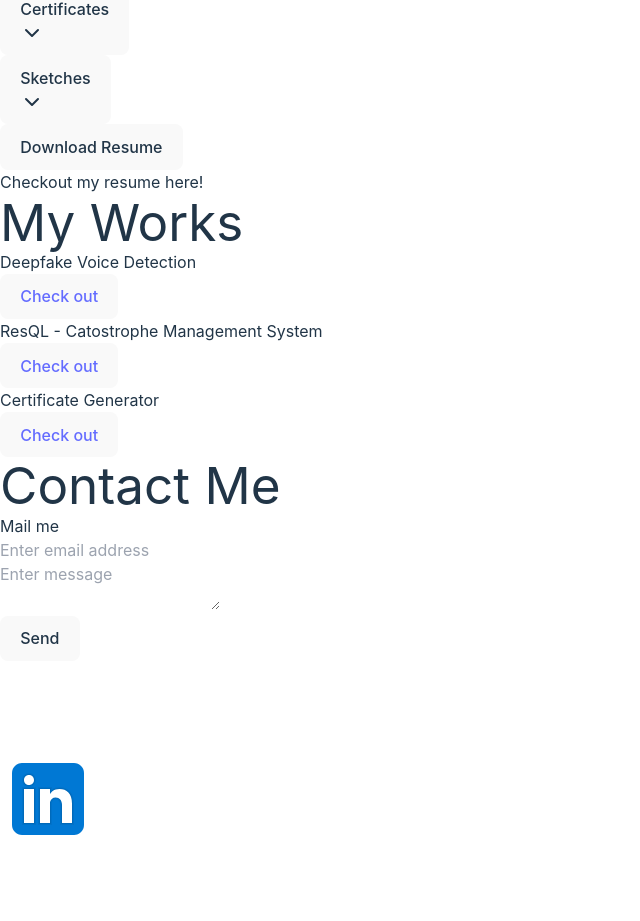
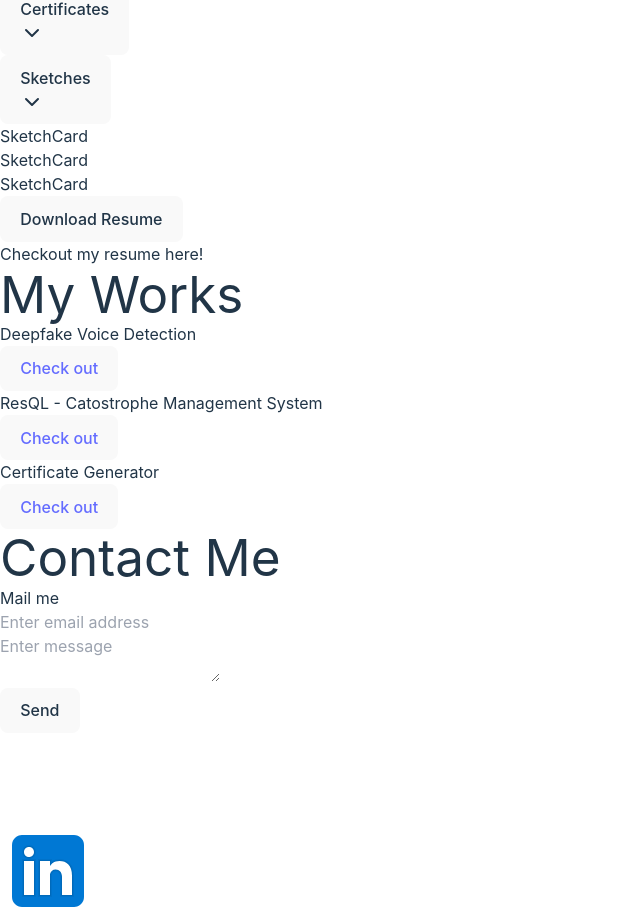
Before and after one commit to rohancs127/rohan-portfolio, a React (Vite) app: page / in a window 1280 px wide. Shown: the part 3356-4277 px from the top of the page, without its empty margins (0-640 px from the left). Built offline with nearby package versions, Linux system fonts and the light colour scheme.

Commit message:
loads sketch section temporary for styling

```diff
--- a/src/Components/SketchesSection.jsx
+++ b/src/Components/SketchesSection.jsx
@@ -5,6 +5,8 @@ function SketchesSection() {
   return (
     <div>
       <SketchCard />
+      <SketchCard />
+      <SketchCard />
     </div>
   );
 }
--- a/src/Pages/About.jsx
+++ b/src/Pages/About.jsx
@@ -3,6 +3,7 @@ import ResumeSection from "../Components/ResumeSection";
 import EducationInfo from "../Components/EducationInfo";
 import MoreInfoOption from "../Components/MoreInfoOption";
 import CertificatesSection from "../Components/CertificatesSection";
+import SketchesSection from "../Components/SketchesSection";
 import { useState } from "react";
 
 function About() {
@@ -56,6 +57,7 @@ function About() {
         <div>
           {educationInfoVisibility && <EducationInfo />}
           {certificatesVisibility && <CertificatesSection />}
+          <SketchesSection />
         </div>
         <div>
           <ResumeSection />
```
